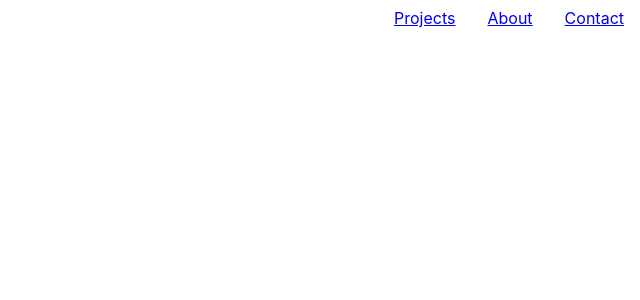
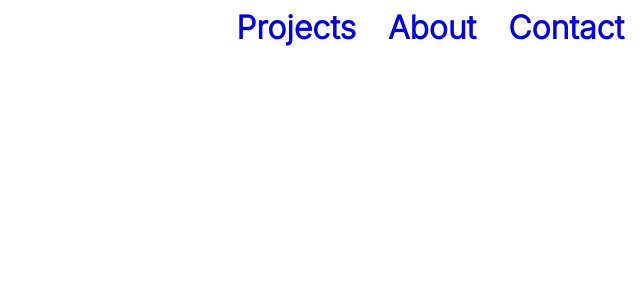
Before and after one commit to ftolentino/ftportfolio, a React (Create React App) app: page / in a window 1280 px wide. Shown: the top 300 px of the page, without its empty margins (640-1280 px from the left). Built offline with nearby package versions, Linux system fonts and the light colour scheme.

Commit message:
add Google Font styling and styled NavBar items

```diff
--- a/public/index.html
+++ b/public/index.html
@@ -10,6 +10,8 @@
       content="Portfolio of Filmer Tolentino"
     />
     <link rel="apple-touch-icon" href="%PUBLIC_URL%/logo192.png" />
+    <link rel="preconnect" href="https://fonts.gstatic.com">
+    <link href="https://fonts.googleapis.com/css2?family=Inter:wght@300&display=swap" rel="stylesheet">
     <!--
       manifest.json provides metadata used when your web app is installed on a
       user's mobile device or desktop. See https://developers.google.com/web/fundamentals/web-app-manifest/
--- a/src/components/NavBar/NavBar.css
+++ b/src/components/NavBar/NavBar.css
@@ -9,4 +9,8 @@
 
 .item {
 	padding: 1rem;
+	font-family: 'Inter', sans-serif;
+	font-size: 2rem;
+	font-weight: 900;
+	text-decoration: none;
 }
```
